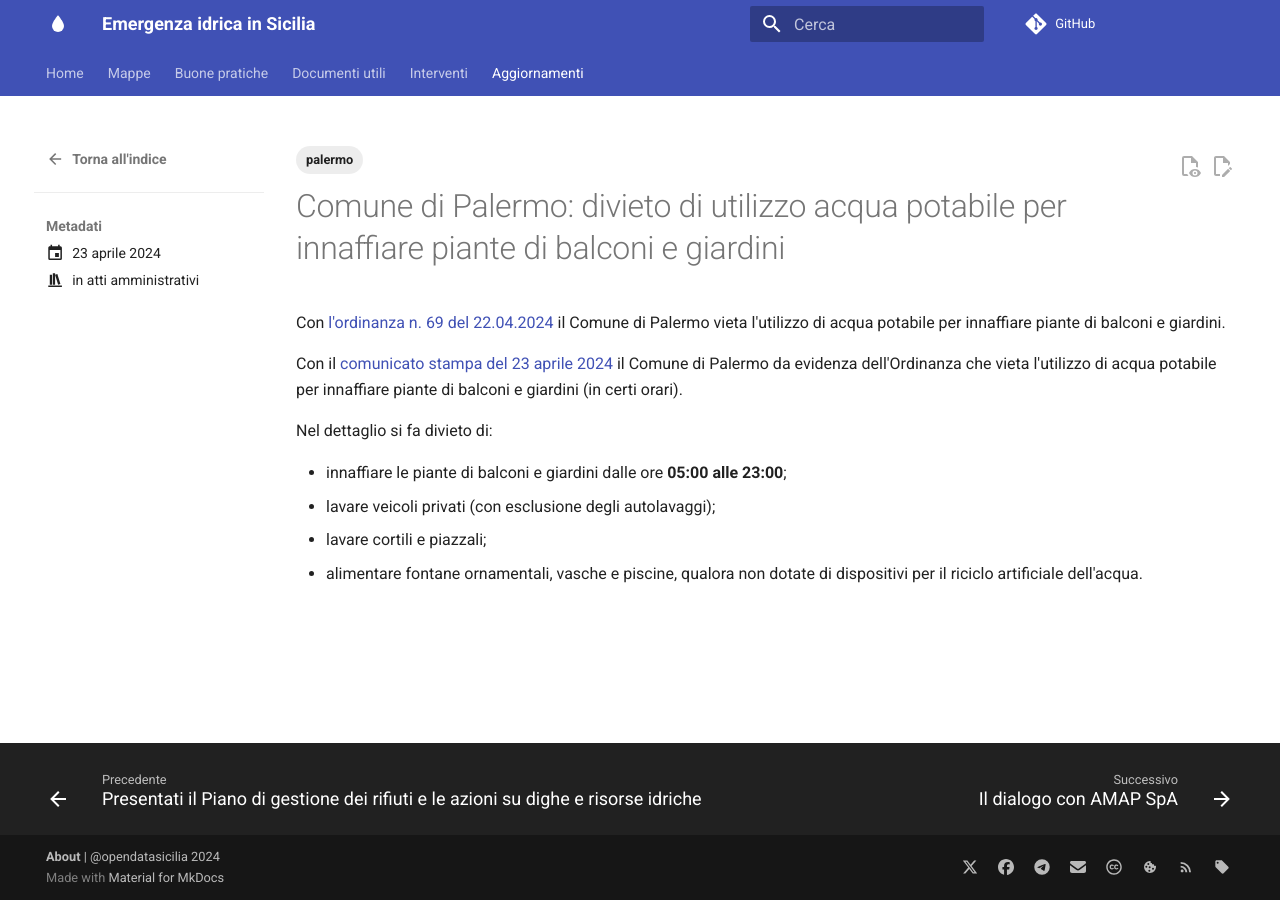
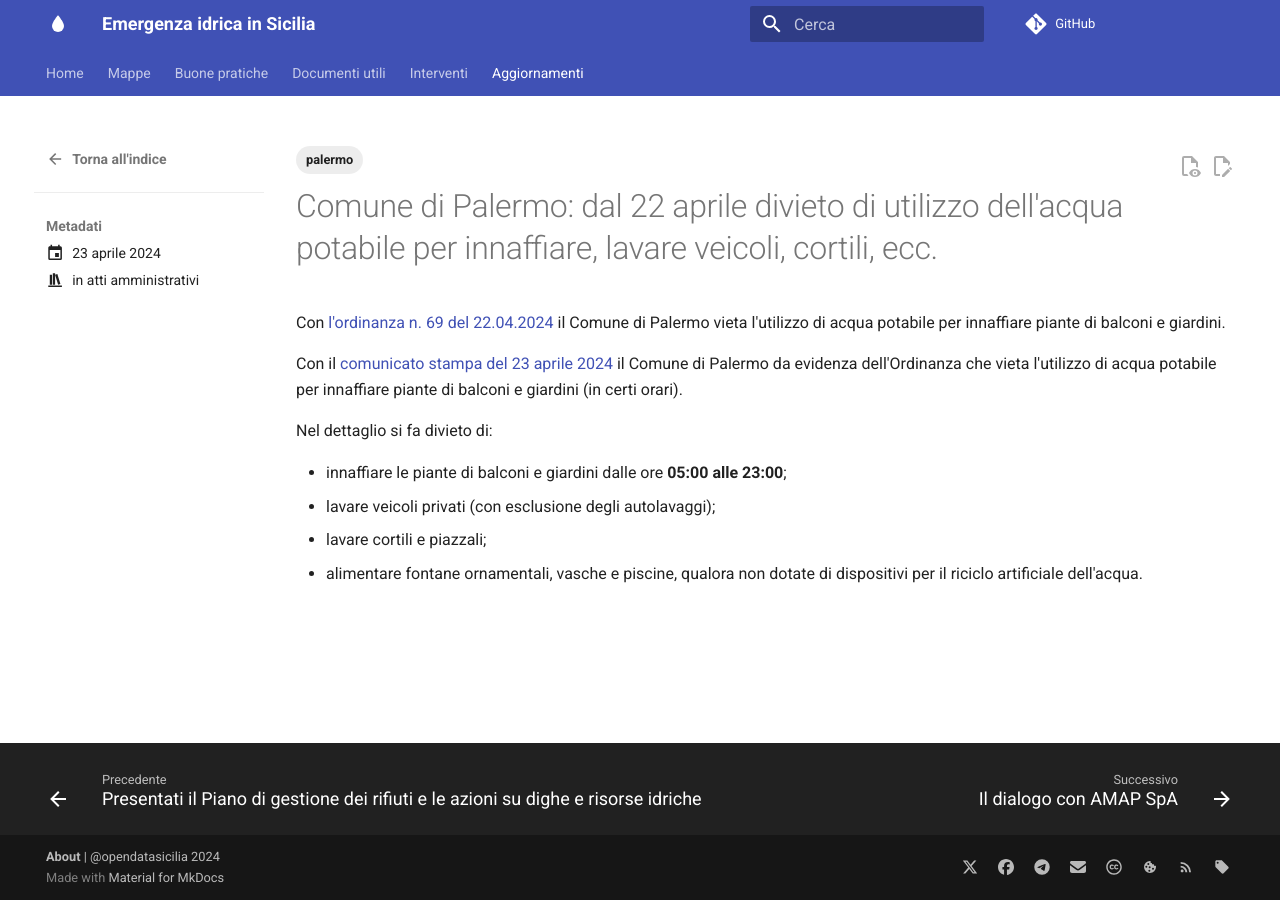
Before and after one commit to opendatasicilia/emergenza-idrica-sicilia, an MkDocs documentation site: the page built from docs/aggiornamenti/articoli/annuncio/comunepalermo-23_04_2024.md, in a window 1280 px wide. Built offline with MkDocs 1.6.1 and Material for MkDocs 9.7.7, drawn with Linux system fonts in a browser that asks for light colours; comment, search, counter and statistics services are not loaded.

Commit message:
Update comunepalermo-23_04_2024.md

```diff
--- a/docs/aggiornamenti/articoli/annuncio/comunepalermo-23_04_2024.md
+++ b/docs/aggiornamenti/articoli/annuncio/comunepalermo-23_04_2024.md
@@ -11,7 +11,7 @@ tags:
 ---
 
 
-# Comune di Palermo: divieto di utilizzo acqua potabile per innaffiare piante di balconi e giardini
+# Comune di Palermo: dal 22 aprile divieto di utilizzo dell'acqua potabile per innaffiare, lavare veicoli, cortili, ecc.
 
 Con [l'ordinanza n. 69 del 22.04.2024](https://www.comune.palermo.it/js/server/uploads/_23042024092207.pdf) il Comune di Palermo vieta l'utilizzo di acqua potabile per innaffiare piante di balconi e giardini.
 
```
